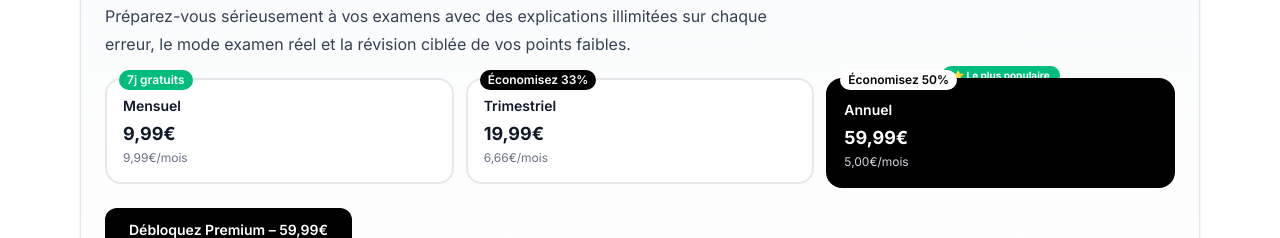
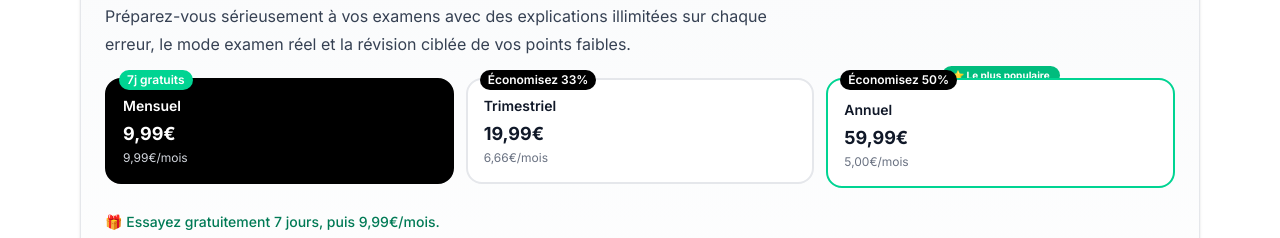
Before and after one commit to martens79/certifyquiz-next, a Next.js app: page /fr/prix in a window 1280 px wide. Shown: the part 255-493 px from the top of the page. Built offline with nearby package versions, Linux system fonts and the light colour scheme; no server answers.

Commit message:
mettiamo per dafault il premium mensile al posto dell'annuale

```diff
--- a/src/app/(marketing)/pricing/PremiumComingSoonView.tsx
+++ b/src/app/(marketing)/pricing/PremiumComingSoonView.tsx
@@ -477,7 +477,7 @@ function BusinessBanner({ t, href }: { t: CopyEntry; href: string }) {
 export default function PremiumComingSoonView({ forceLang }: Props) {
   const pathname = usePathname();
   const [isLoading, setIsLoading] = useState(false);
-  const [selectedPlan, setSelectedPlan] = useState<Plan>("premium_annual");
+  const [selectedPlan, setSelectedPlan] = useState<Plan>("premium_monthly");
 
   const lang = useMemo<Lang>(() => {
     if (forceLang === "it" || forceLang === "es" || forceLang === "en" || forceLang === "fr") {
--- a/src/components/premium/PremiumQuestionLimitGate.tsx
+++ b/src/components/premium/PremiumQuestionLimitGate.tsx
@@ -237,7 +237,7 @@ export default function PremiumQuestionLimitGate({
   const L = safeLang(lang);
   const [isLoading, setIsLoading] = useState(false);
   const [detailsOpen, setDetailsOpen] = useState(false);
-  const [selectedPlan, setSelectedPlan] = useState<Plan>("premium_annual");
+  const [selectedPlan, setSelectedPlan] = useState<Plan>("premium_monthly");
 
   const plans = PLANS[L];
 
```
